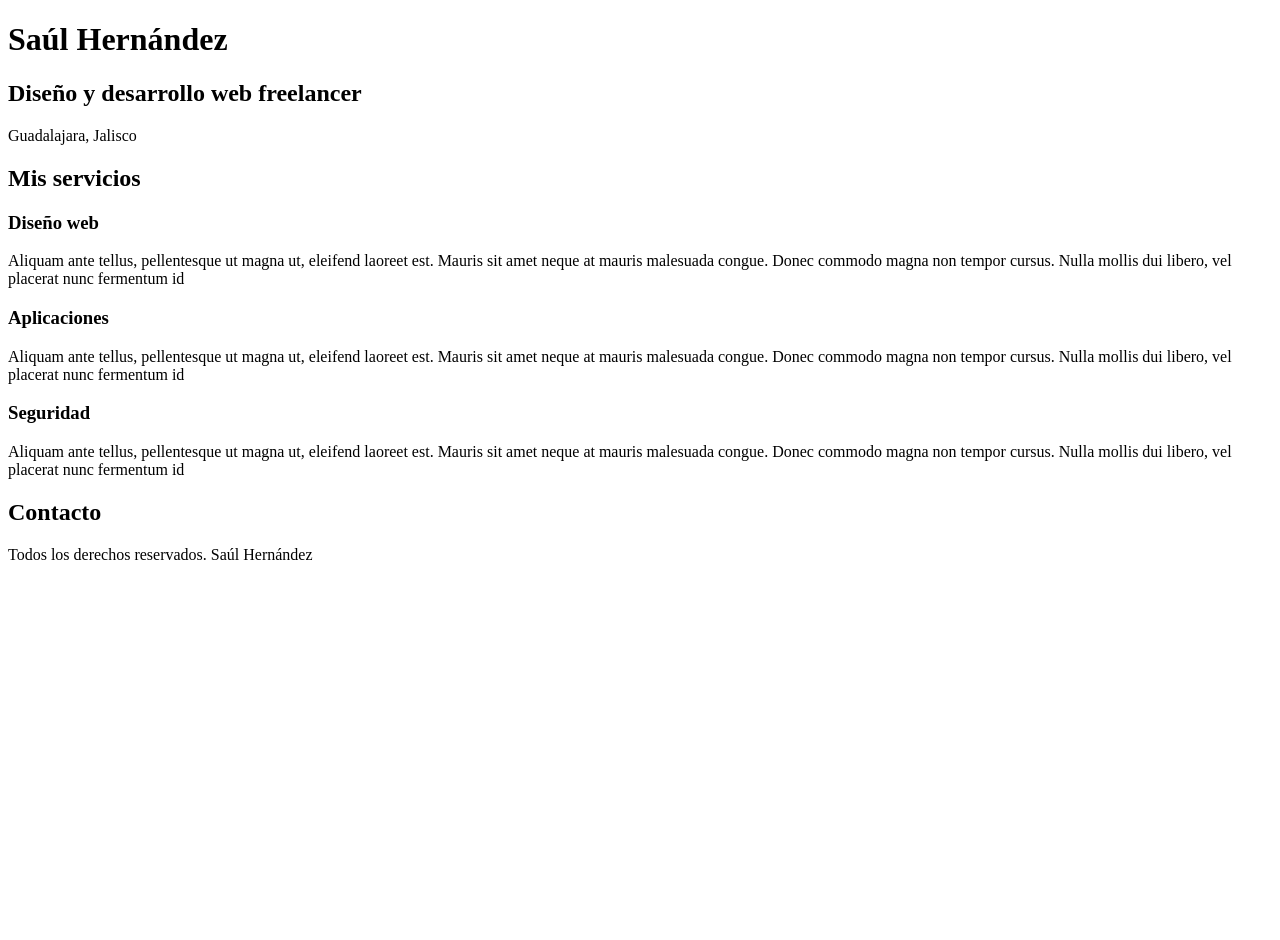
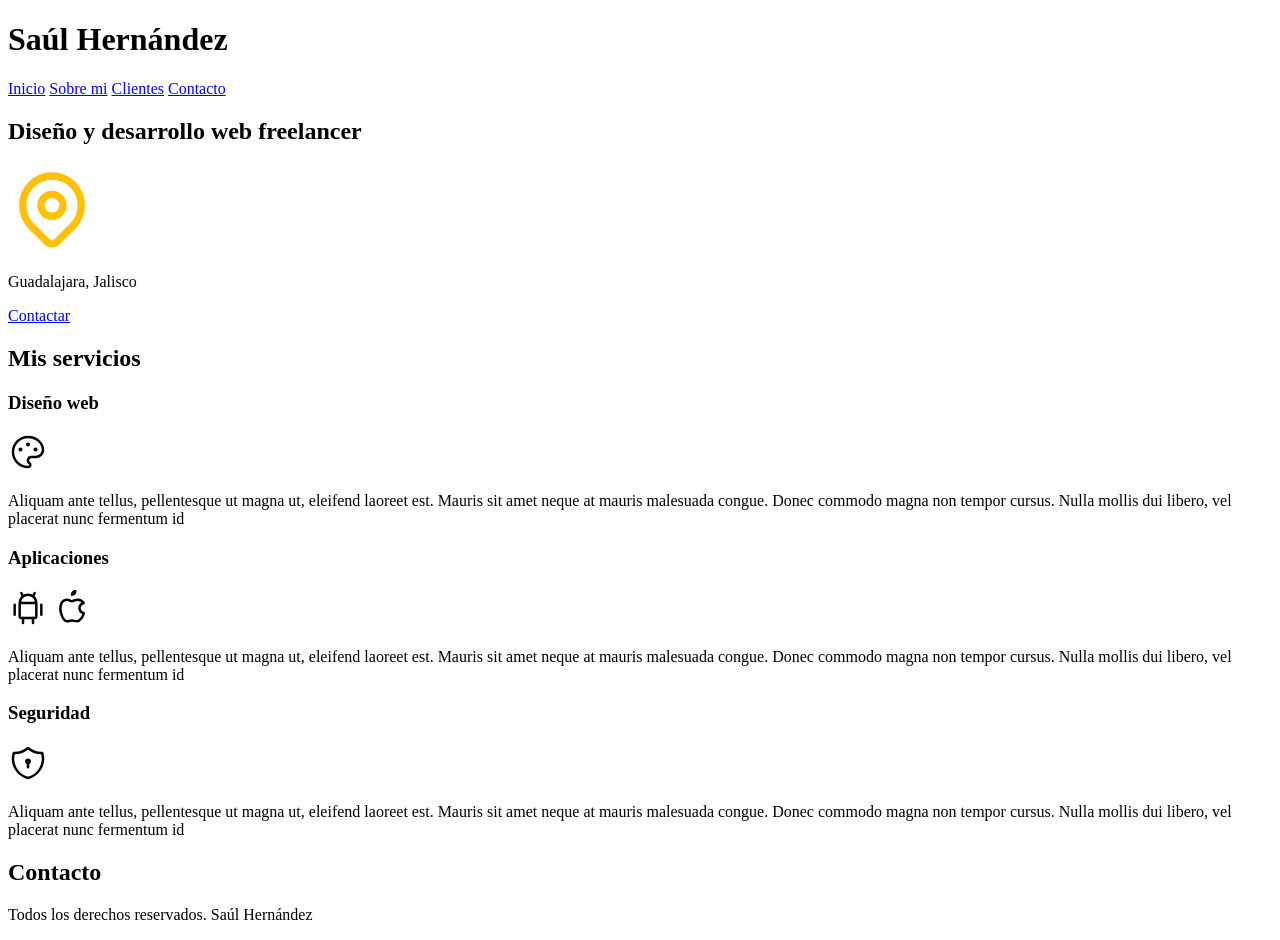
Before and after one commit to SlowAsteroid4/freelancer, a plain HTML site: page index.html in a window 1280 px wide. Before the commit the page ends 800 px from the top, so only its background shows below. Drawn offline with Linux system fonts and the light colour scheme.

Commit message:
Iconos agregados

```diff
--- a/index.html
+++ b/index.html
@@ -13,9 +13,23 @@
         <h1>Saúl Hernández</h1>
     </header>
 
+    <nav>
+        <a href="#">Inicio</a>
+        <a href="#">Sobre mi</a>
+        <a href="#">Clientes</a>
+        <a href="#">Contacto</a>
+    </nav>
+
     <section>
         <h2>Diseño y desarrollo web freelancer</h2>
+        <svg xmlns="http://www.w3.org/2000/svg" class="icon icon-tabler icon-tabler-map-pin" width="88" height="88" viewBox="0 0 24 24" stroke-width="2" stroke="#FFC107" fill="none" stroke-linecap="round" stroke-linejoin="round">
+            <path stroke="none" d="M0 0h24v24H0z" fill="none"/>
+            <circle cx="12" cy="11" r="3" />
+            <path d="M17.657 16.657l-4.243 4.243a2 2 0 0 1 -2.827 0l-4.244 -4.243a8 8 0 1 1 11.314 0z" />
+        </svg>
         <p>Guadalajara, Jalisco</p>
+
+        <a href="#">Contactar</a>
     </section>
 
     <main>
@@ -23,16 +37,44 @@
 
         <section>
             <h3>Diseño web</h3>
+            <svg xmlns="http://www.w3.org/2000/svg" class="icon icon-tabler icon-tabler-palette" width="40" height="40" viewBox="0 0 24 24" stroke-width="1.5" stroke="#000000" fill="none" stroke-linecap="round" stroke-linejoin="round">
+                <path stroke="none" d="M0 0h24v24H0z" fill="none"/>
+                <path d="M12 21a9 9 0 1 1 0 -18a9 8 0 0 1 9 8a4.5 4 0 0 1 -4.5 4h-2.5a2 2 0 0 0 -1 3.75a1.3 1.3 0 0 1 -1 2.25" />
+                <circle cx="7.5" cy="10.5" r=".5" fill="currentColor" />
+                <circle cx="12" cy="7.5" r=".5" fill="currentColor" />
+                <circle cx="16.5" cy="10.5" r=".5" fill="currentColor" />
+            </svg>
             <p>Aliquam ante tellus, pellentesque ut magna ut, eleifend laoreet est. Mauris sit amet neque at mauris malesuada congue. Donec commodo magna non tempor cursus. Nulla mollis dui libero, vel placerat nunc fermentum id</p>
         </section>
 
         <section>
             <h3>Aplicaciones</h3>
+            <svg xmlns="http://www.w3.org/2000/svg" class="icon icon-tabler icon-tabler-brand-android" width="40" height="40" viewBox="0 0 24 24" stroke-width="1.5" stroke="#000000" fill="none" stroke-linecap="round" stroke-linejoin="round">
+                <path stroke="none" d="M0 0h24v24H0z" fill="none"/>
+                <line x1="4" y1="10" x2="4" y2="16" />
+                <line x1="20" y1="10" x2="20" y2="16" />
+                <path d="M7 9h10v8a1 1 0 0 1 -1 1h-8a1 1 0 0 1 -1 -1v-8a5 5 0 0 1 10 0" />
+                <line x1="8" y1="3" x2="9" y2="5" />
+                <line x1="16" y1="3" x2="15" y2="5" />
+                <line x1="9" y1="18" x2="9" y2="21" />
+                <line x1="15" y1="18" x2="15" y2="21" />
+            </svg>
+            <svg xmlns="http://www.w3.org/2000/svg" class="icon icon-tabler icon-tabler-brand-apple" width="40" height="40" viewBox="0 0 24 24" stroke-width="1.5" stroke="#000000" fill="none" stroke-linecap="round" stroke-linejoin="round">
+                <path stroke="none" d="M0 0h24v24H0z" fill="none"/>
+                <path d="M9 7c-3 0 -4 3 -4 5.5c0 3 2 7.5 4 7.5c1.088 -.046 1.679 -.5 3 -.5c1.312 0 1.5 .5 3 .5s4 -3 4 -5c-.028 -.01 -2.472 -.403 -2.5 -3c-.019 -2.17 2.416 -2.954 2.5 -3c-1.023 -1.492 -2.951 -1.963 -3.5 -2c-1.433 -.111 -2.83 1 -3.5 1c-.68 0 -1.9 -1 -3 -1z" />
+                <path d="M12 4a2 2 0 0 0 2 -2a2 2 0 0 0 -2 2" />
+            </svg>
             <p>Aliquam ante tellus, pellentesque ut magna ut, eleifend laoreet est. Mauris sit amet neque at mauris malesuada congue. Donec commodo magna non tempor cursus. Nulla mollis dui libero, vel placerat nunc fermentum id</p>
         </section>
 
         <section>
             <h3>Seguridad</h3>
+            <svg xmlns="http://www.w3.org/2000/svg" class="icon icon-tabler icon-tabler-shield-lock" width="40" height="40" viewBox="0 0 24 24" stroke-width="1.5" stroke="#000000" fill="none" stroke-linecap="round" stroke-linejoin="round">
+                <path stroke="none" d="M0 0h24v24H0z" fill="none"/>
+                <path d="M12 3a12 12 0 0 0 8.5 3a12 12 0 0 1 -8.5 15a12 12 0 0 1 -8.5 -15a12 12 0 0 0 8.5 -3" />
+                <circle cx="12" cy="11" r="1" />
+                <line x1="12" y1="12" x2="12" y2="14.5" />
+            </svg>
             <p>Aliquam ante tellus, pellentesque ut magna ut, eleifend laoreet est. Mauris sit amet neque at mauris malesuada congue. Donec commodo magna non tempor cursus. Nulla mollis dui libero, vel placerat nunc fermentum id</p>
         </section>
     </main>
```
Also changed, not shown: freelancer_inicio/hero.jpg (deleted), 1 other file.
